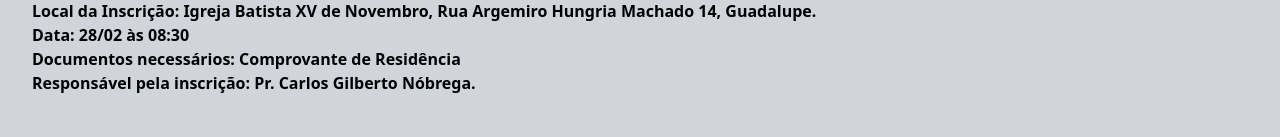
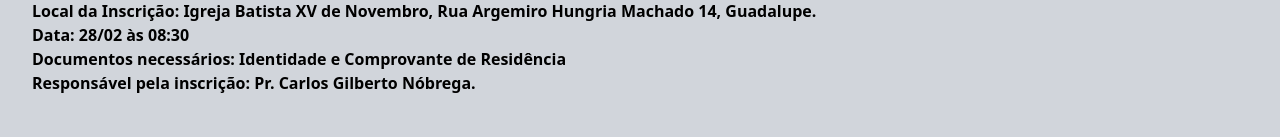
Before and after one commit to joelvitorniino/church-igrejaxv, a Next.js app: page /schedule in a window 1280 px wide. Shown: the part 543-680 px from the top of the page. Built offline with nearby package versions, Linux system fonts and the light colour scheme.

Commit message:
fix: fix information on necessary documents

```diff
--- a/src/pages/schedule.tsx
+++ b/src/pages/schedule.tsx
@@ -27,7 +27,7 @@ export default function Schedule() {
                     </p>
 
                     <p className="font-semibold hover:font-bold">
-                        Documentos necessários: Comprovante de Residência
+                        Documentos necessários: Identidade e Comprovante de Residência
                     </p>
 
                     <p className="font-semibold hover:font-bold">
```
